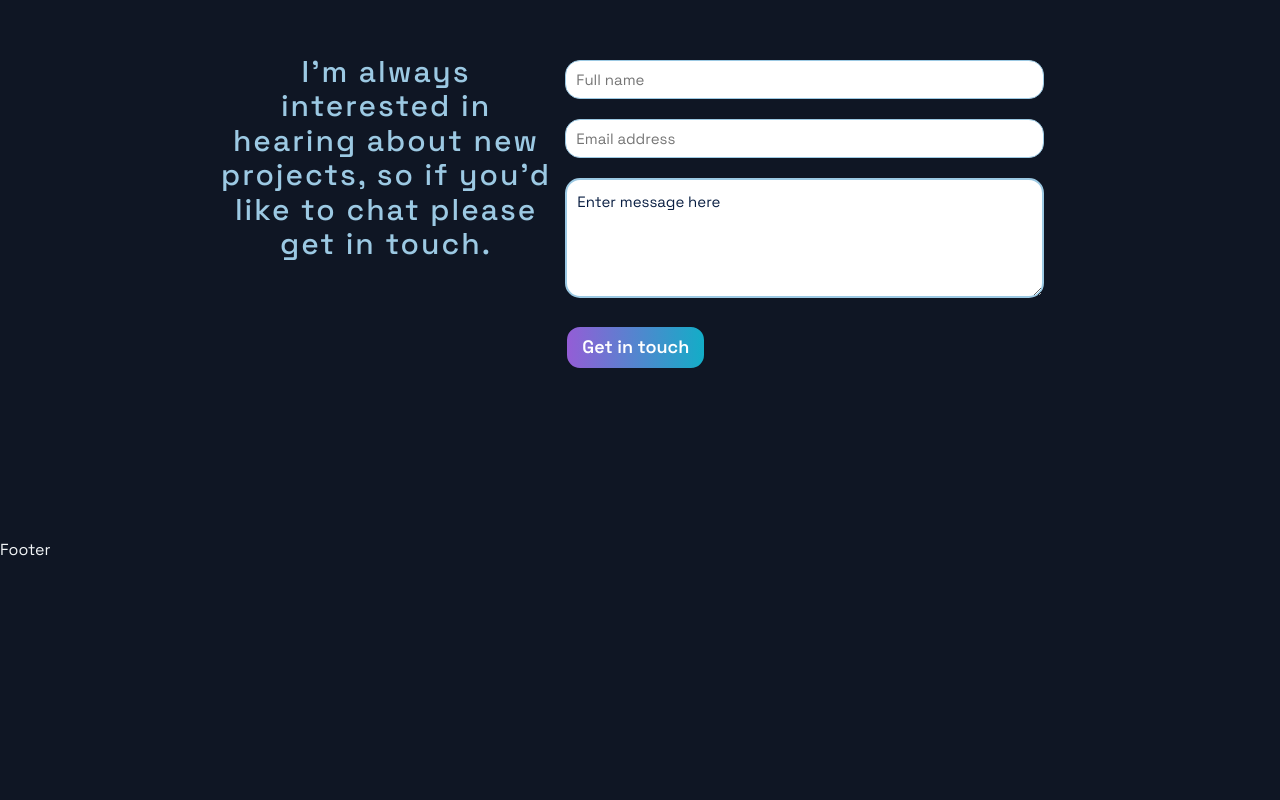
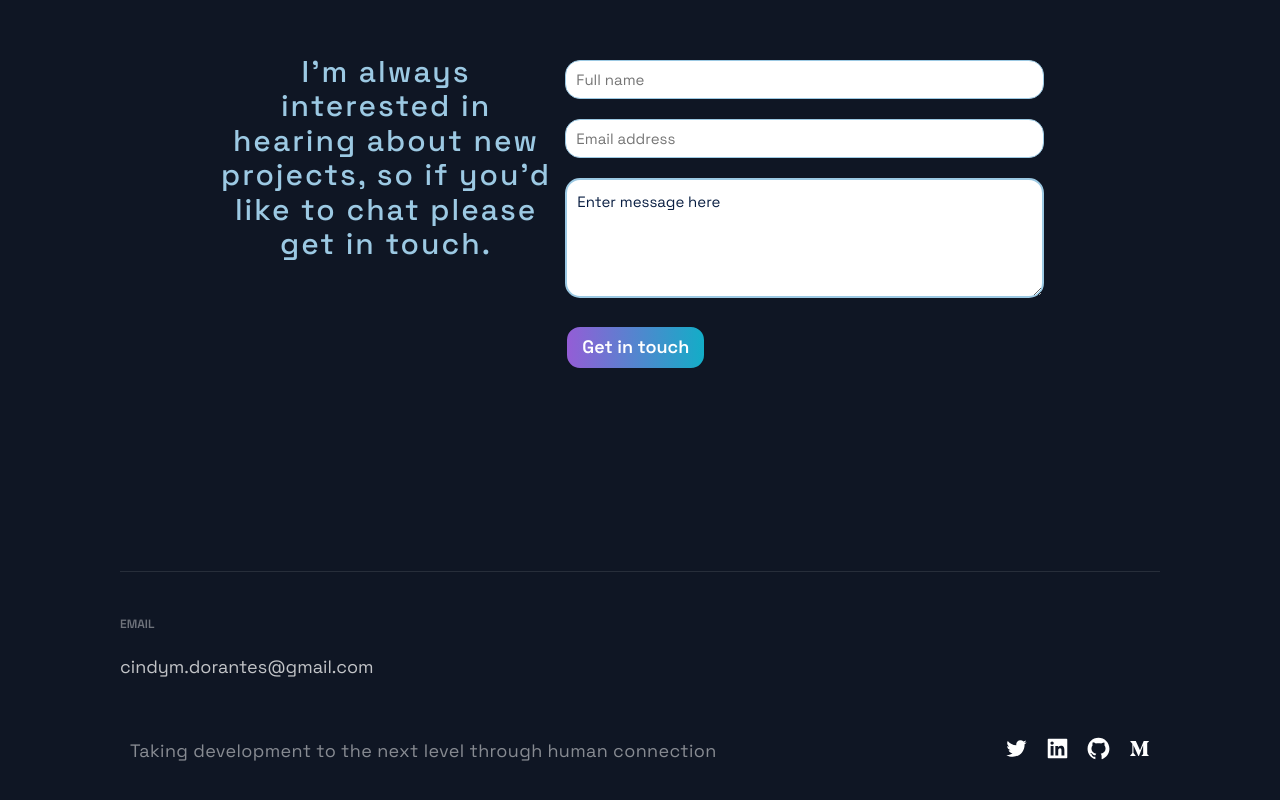
Before and after one commit to CindyDorantes/portfolio-website, a Next.js app: page / in a window 1280 px wide. Shown: the part 3240-4040 px from the top of the page. Before the commit the page ends 3800 px from the top, so only its background shows below. Built offline with nearby package versions, Linux system fonts and the light colour scheme.

Commit message:
Add footer elements

```diff
--- a/src/components/Footer/Footer.js
+++ b/src/components/Footer/Footer.js
@@ -1,14 +1,40 @@
 import React from 'react';
-import { AiFillGithub, AiFillInstagram, AiFillLinkedin } from 'react-icons/ai';
+import { AiFillGithub, AiOutlineTwitter, AiFillLinkedin, AiOutlineMedium, AiFillMail } from 'react-icons/ai';
 
 import { SocialIcons } from '../Header/HeaderStyles';
 import { CompanyContainer, FooterWrapper, LinkColumn, LinkItem, LinkList, LinkTitle, Slogan, SocialContainer, SocialIconsContainer } from './FooterStyles';
 
 const Footer = () => {
   return (
-    <div>
-      Footer
-    </div>
+    <FooterWrapper>
+      <LinkList>
+        <LinkColumn>
+          <LinkTitle>Email</LinkTitle>
+          <LinkItem href='mailto:cindym.dorantes@gmail.com'>
+             cindym.dorantes@gmail.com
+          </LinkItem>
+        </LinkColumn>
+      </LinkList>
+      <SocialIconsContainer>
+        <CompanyContainer>
+          <Slogan>Taking development to the next level through human connection</Slogan>
+        </CompanyContainer>
+        <SocialContainer>
+          <SocialIcons href="https://twitter.com/CindyDorantes10">
+            <AiOutlineTwitter size="2.5rem" />
+          </SocialIcons>
+          <SocialIcons href="https://www.linkedin.com/in/cindydorantessanchez/">
+            <AiFillLinkedin size="2.5rem" />
+          </SocialIcons>
+          <SocialIcons href="https://github.com/CindyDorantes">
+            <AiFillGithub size="2.5rem" />
+          </SocialIcons>
+          <SocialIcons href="https://medium.com/@cindym.dorantes">
+            <AiOutlineMedium size="2.5rem" />
+          </SocialIcons>
+        </SocialContainer>
+      </SocialIconsContainer>
+    </FooterWrapper>
   );
 };
 
```
